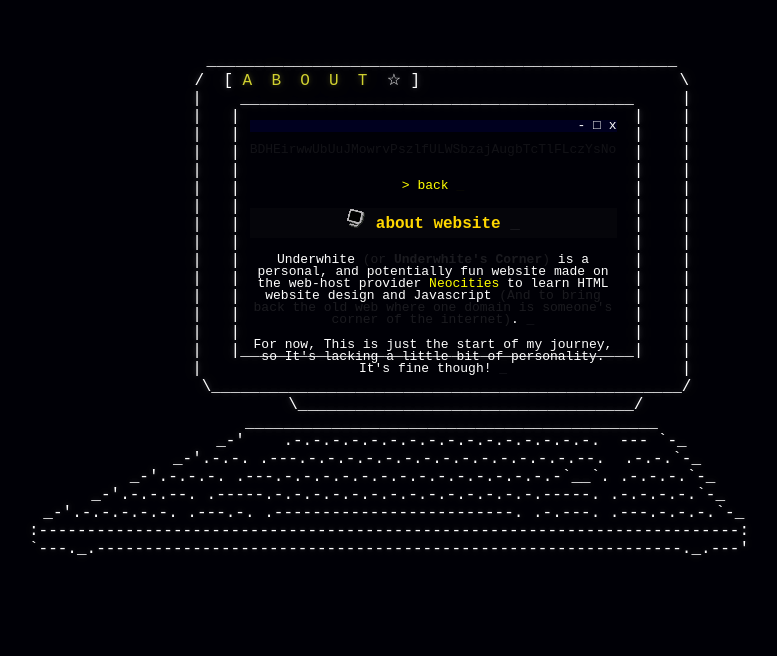
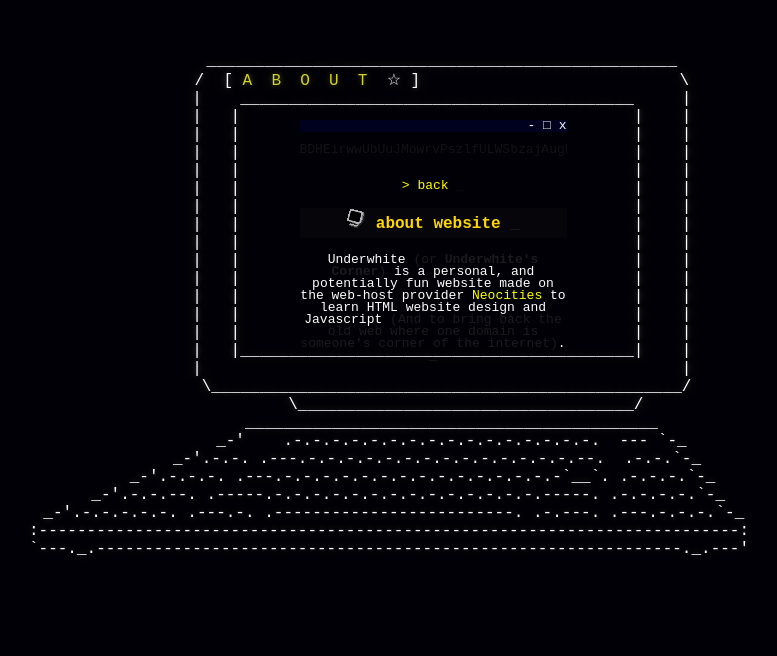
Before and after one commit to udrr/underwhite.neocities.org, a website: page public/about-me.html in a window 1280 px wide. Shown: the whole page, without its empty margins (251-1028 px from the left). Drawn offline with Linux system fonts and the light colour scheme; a web font is replaced by a local one.

Commit message:
Update about-me.html

```diff
--- a/public/about-me.html
+++ b/public/about-me.html
@@ -20,7 +20,7 @@
                display: block;
   margin-left: auto;
   margin-right: auto;
-  width: 367px;
+  width: 267px;
   height: 255px;
   background: none;
   text-align: center;
```
